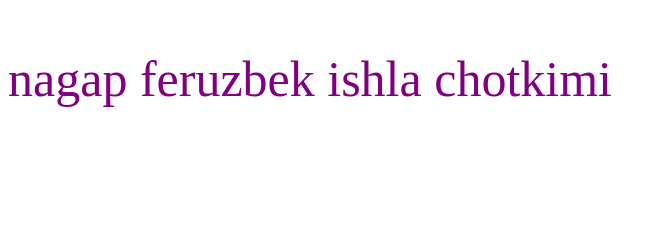
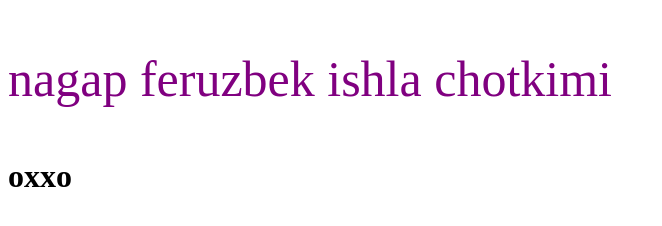
Before and after one commit to MrFerzoyd/dars-3, a plain HTML site: page index.html in a window 1280 px wide. Shown: the whole page, without its empty margins (0-662 px from the left). Drawn offline with Linux system fonts and the light colour scheme.

Commit message:
about is end

```diff
--- a/index.html
+++ b/index.html
@@ -9,6 +9,7 @@
 <body>
 
     <p>nagap feruzbek ishla chotkimi</p>
+    <h1>oxxo</h1>
 
 </body>
 </html>
```
